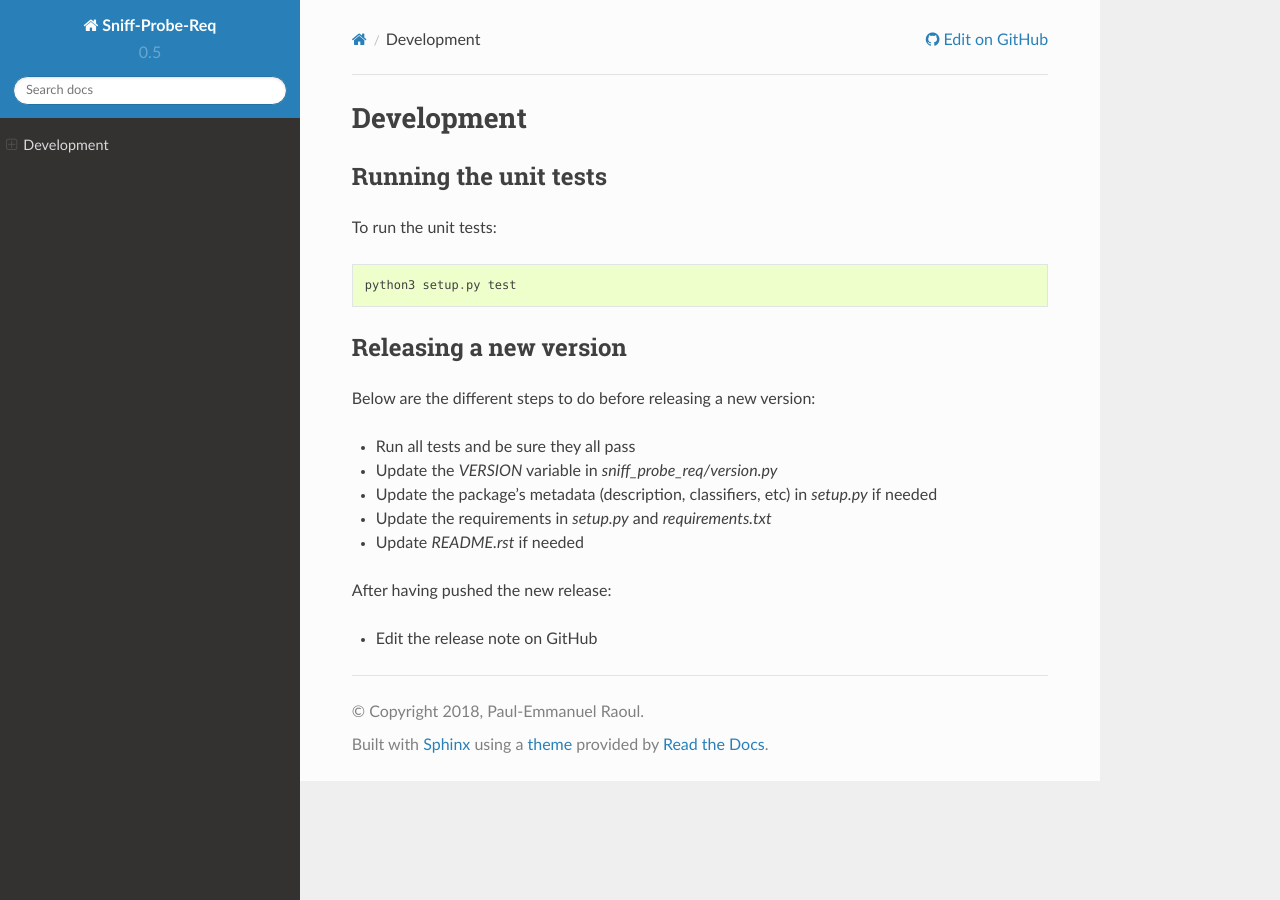
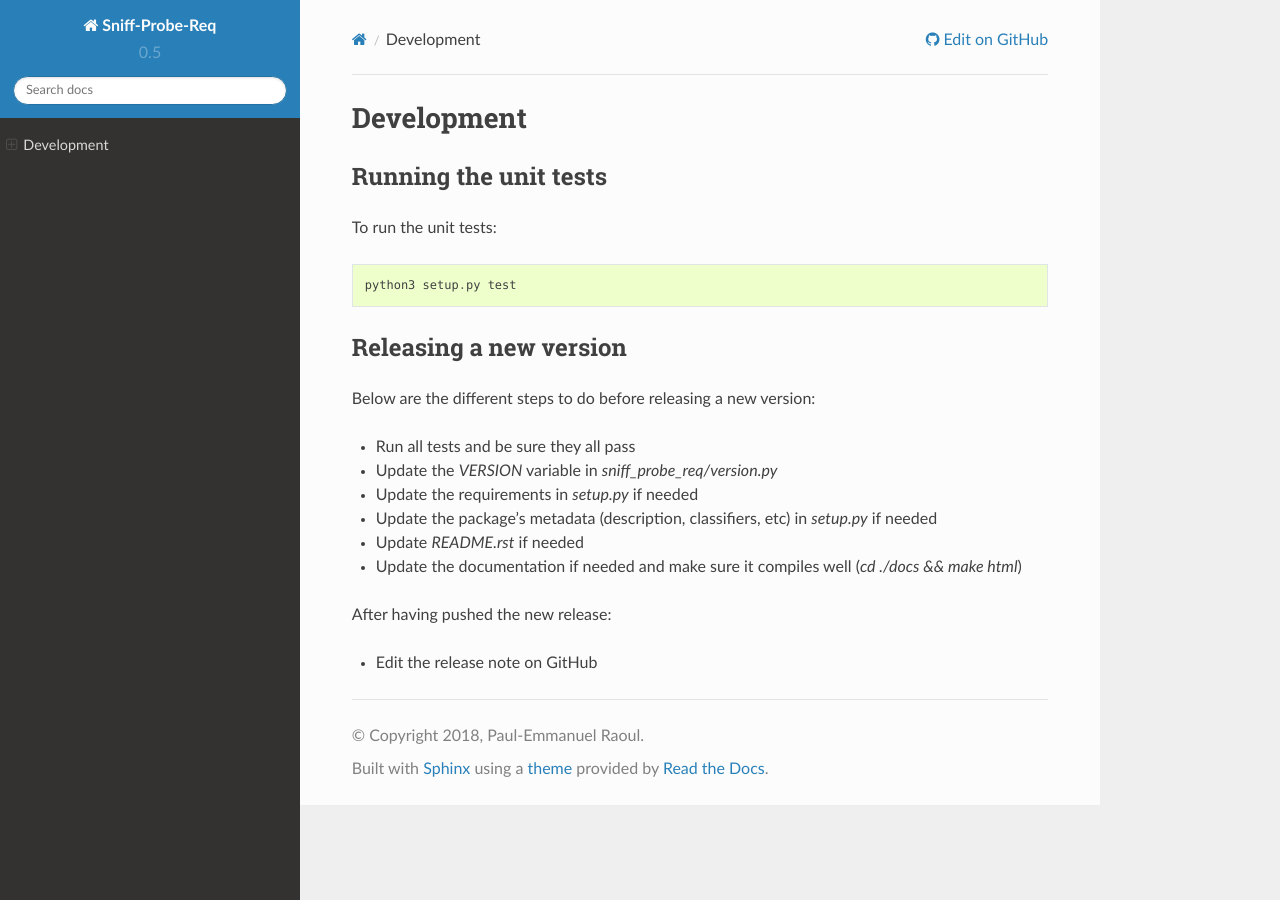
Before and after one commit to SkypLabs/probequest, a Sphinx documentation site: the page built from docs/development.rst, in a window 1280 px wide. Built offline with Sphinx 7.4.7 and the Read the Docs theme 2.0.0, drawn with Linux system fonts in a browser that asks for light colours.

Commit message:
update the documentation

```diff
--- a/docs/development.rst
+++ b/docs/development.rst
@@ -2,7 +2,7 @@ Development
 -----------
 
 Running the unit tests
-^^^^^^^^^^^^^^^^^^
+^^^^^^^^^^^^^^^^^^^^^^
 
 To run the unit tests:
 
@@ -18,9 +18,10 @@ Below are the different steps to do before releasing a new version:
 
 - Run all tests and be sure they all pass
 - Update the `VERSION` variable in `sniff_probe_req/version.py`
+- Update the requirements in `setup.py` if needed
 - Update the package's metadata (description, classifiers, etc) in `setup.py` if needed
-- Update the requirements in `setup.py` and `requirements.txt`
 - Update `README.rst` if needed
+- Update the documentation if needed and make sure it compiles well (`cd ./docs && make html`)
 
 After having pushed the new release:
 
```
Also changed, not shown: docs/software_architecture.rst (deleted, +0 -10 lines).
